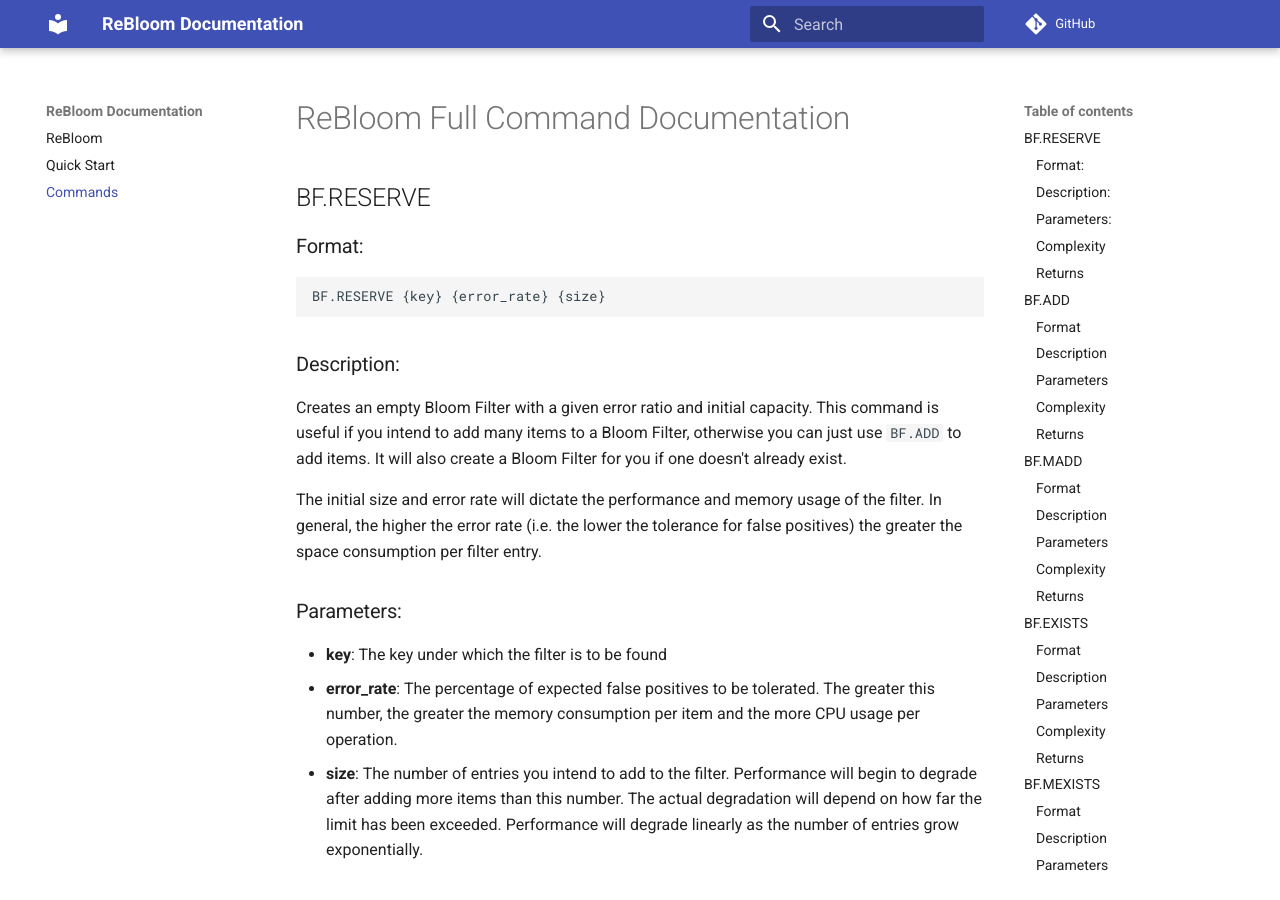
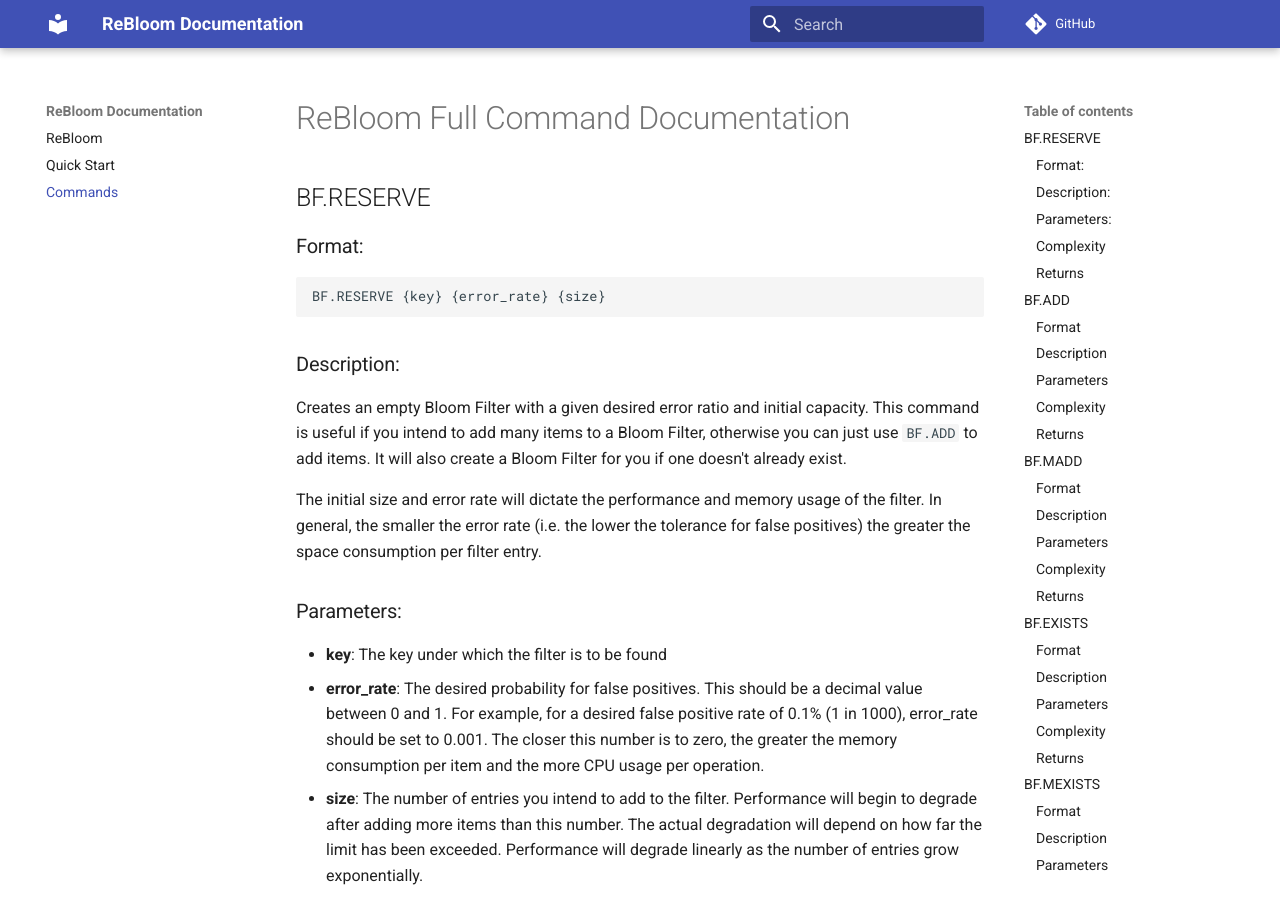
Before and after one commit to RedisBloom/RedisBloom, an MkDocs documentation site: the page built from docs/Commands.md, in a window 1280 px wide and 900 px high. Built offline with MkDocs 1.6.1 and Material for MkDocs 9.7.7, drawn with Linux system fonts in a browser that asks for light colours; comment, search, counter and statistics services are not loaded; old or Windows-style settings are respelled for this version of MkDocs.

Commit message:
Commands.md: Clarify BF.RESERVE's error_rate arg
The documentation related to BF.RESERVE's error_rate arg was a bit
misleading and confusing. Specifically, it said that greater values
would result in more space consumption when the opposite is true, and
described it as a "percentage" when it's a ratio, which might result in
people choosing values outside the correct (0, 1) range.

```diff
--- a/docs/Commands.md
+++ b/docs/Commands.md
@@ -10,22 +10,24 @@
 
 ### Description:
 
-Creates an empty Bloom Filter with a given error ratio and initial capacity.
+Creates an empty Bloom Filter with a given desired error ratio and initial capacity.
 This command is useful if you intend to add many items to a Bloom Filter,
 otherwise you can just use `BF.ADD` to add items. It will also create a Bloom Filter for
 you if one doesn't already exist.
 
 The initial size and error rate will dictate the performance and memory usage
-of the filter. In general, the higher the error rate (i.e. the lower
+of the filter. In general, the smaller the error rate (i.e. the lower
 the tolerance for false positives) the greater the space consumption per
 filter entry.
 
 ### Parameters:
 
 * **key**: The key under which the filter is to be found
-* **error_rate**: The percentage of expected false positives to be tolerated.
-    The greater this number, the greater the memory consumption per item
-    and the more CPU usage per operation.
+* **error_rate**: The desired probability for false positives. This should
+    be a decimal value between 0 and 1. For example, for a desired false
+    positive rate of 0.1% (1 in 1000), error_rate should be set to 0.001.
+    The closer this number is to zero, the greater the memory consumption per
+    item and the more CPU usage per operation.
 * **size**: The number of entries you intend to add to the filter.
     Performance will begin to degrade after adding more items than this
     number. The actual degradation will depend on how far the limit has
```
